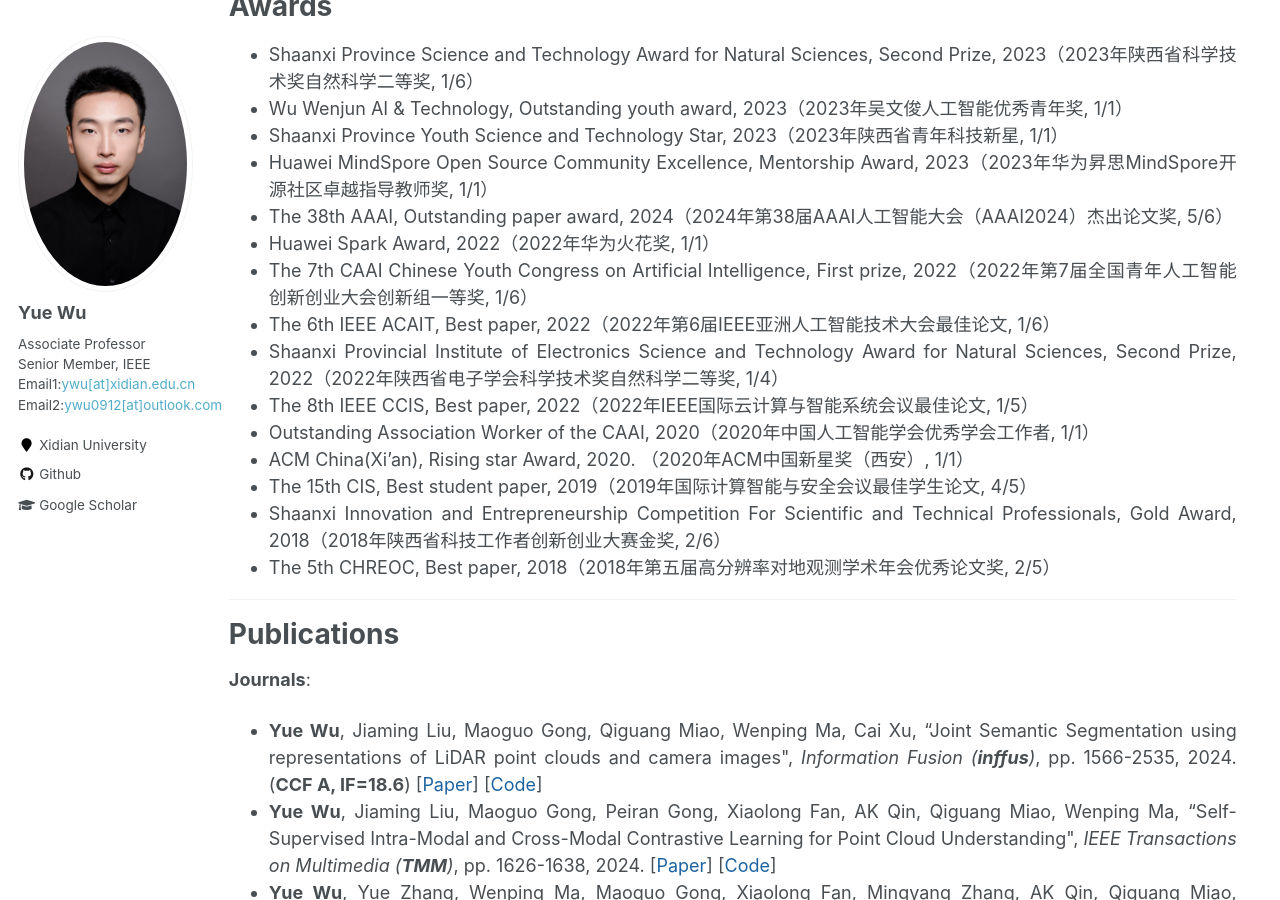
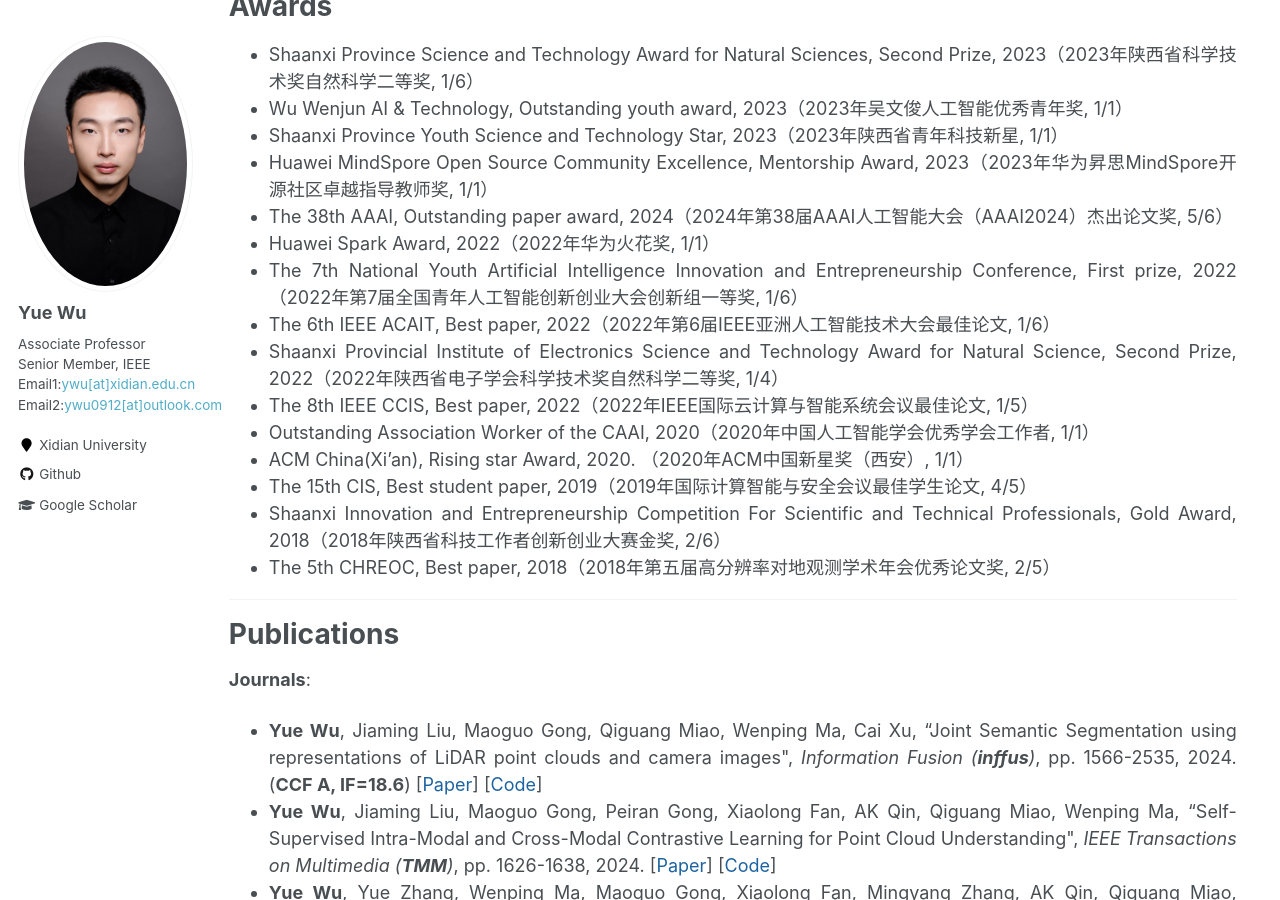
Before and after one commit to ywuchina/ywuchina.github.io, a Jekyll site: the page built from _pages/home.md, in a window 1280 px wide and 900 px high, scrolled down 2057 px. Built offline with Jekyll 4.4.1, drawn with Linux system fonts in a browser that asks for light colours.

Commit message:
Update home.md

```diff
--- a/_pages/home.md
+++ b/_pages/home.md
@@ -50,9 +50,9 @@ Since 2007, he has pursued his bachelor's and Ph.D. at Xidian University. After
 - Huawei MindSpore Open Source Community Excellence, Mentorship Award, 2023（2023年华为昇思MindSpore开源社区卓越指导教师奖, 1/1）
 - The 38th AAAI, Outstanding paper award, 2024（2024年第38届AAAI人工智能大会（AAAI2024）杰出论文奖, 5/6）
 - Huawei Spark Award, 2022（2022年华为火花奖, 1/1）
-- The 7th CAAI Chinese Youth Congress on Artificial Intelligence, First prize, 2022（2022年第7届全国青年人工智能创新创业大会创新组一等奖, 1/6）
+- The 7th National Youth Artificial Intelligence Innovation and Entrepreneurship Conference, First prize, 2022（2022年第7届全国青年人工智能创新创业大会创新组一等奖, 1/6）
 - The 6th IEEE ACAIT, Best paper, 2022（2022年第6届IEEE亚洲人工智能技术大会最佳论文, 1/6）
-- Shaanxi Provincial Institute of Electronics Science and Technology Award for Natural Sciences, Second Prize, 2022（2022年陕西省电子学会科学技术奖自然科学二等奖, 1/4）
+- Shaanxi Provincial Institute of Electronics Science and Technology Award for Natural Science, Second Prize, 2022（2022年陕西省电子学会科学技术奖自然科学二等奖, 1/4）
 - The 8th IEEE CCIS, Best paper, 2022（2022年IEEE国际云计算与智能系统会议最佳论文, 1/5）
 - Outstanding Association Worker of the CAAI, 2020（2020年中国人工智能学会优秀学会工作者, 1/1）
 - ACM China(Xi'an), Rising star Award, 2020. （2020年ACM中国新星奖（西安）, 1/1）
```
